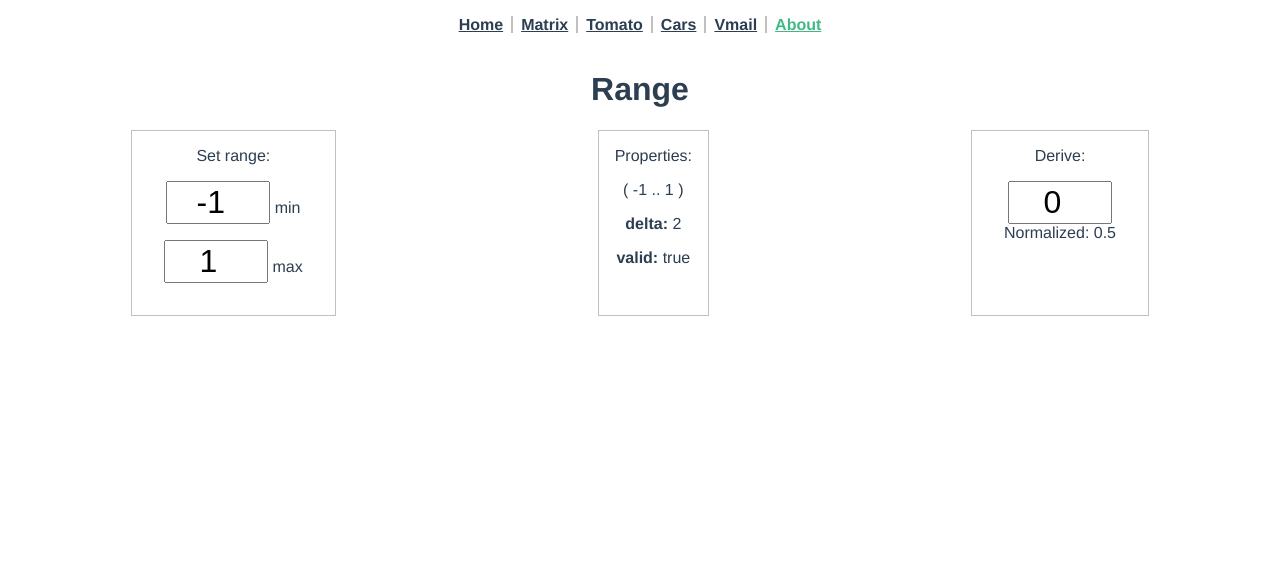
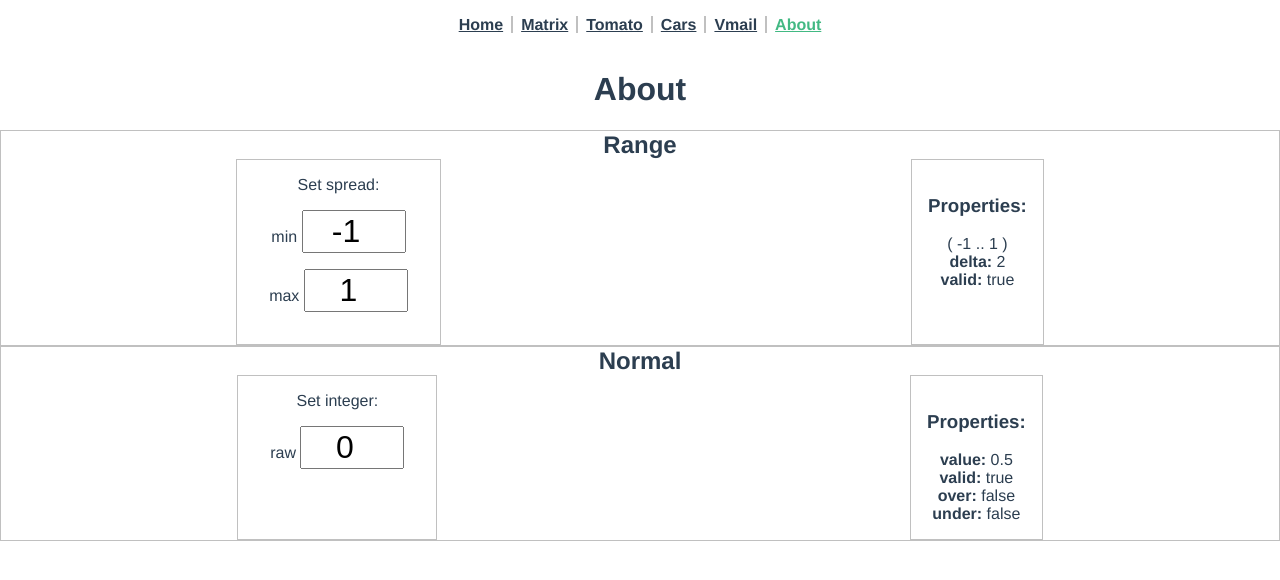
Before and after one commit to dvdrtrgn/muse3, a Vue app: page /about in a window 1280 px wide. Shown: the top 580 px of the page. Built offline with nearby package versions, Linux system fonts and the light colour scheme.

Commit message:
Classify Normal

```diff
--- /dev/null
+++ b/src/libs/normal.js
@@ -0,0 +1,39 @@
+import Range from './range';
+
+export default class Normal {
+  calcNorm(num) {
+    return (num - this.range.min) / this.range.delta;
+  }
+  calc(num) {
+    return this.calcNorm(num || this.raw);
+  }
+
+  get value() {
+    return this.calcNorm(this.raw);
+  }
+
+  constructor(max) {
+    let range;
+
+    if (max instanceof Range) {
+      range = max;
+    } else {
+      range = new Range(0, max);
+    }
+
+    this.raw = range.max;
+    this.range = range;
+  }
+
+  // extra
+
+  get over() {
+    return this.value > 1;
+  }
+  get under() {
+    return this.value < 0;
+  }
+  get valid() {
+    return !(this.over || this.under);
+  }
+}
--- a/src/libs/range.js
+++ b/src/libs/range.js
@@ -20,20 +20,18 @@ export default class Range {
     this._enforceOrder();
   }
 
+  constructor(min = -1, max = 1) {
+    if (min == max) max = min + 1;
+    this.min = min;
+    this.max = max;
+  }
+
+  // extra
+
   get delta() {
     return this._b - this._a;
   }
   get valid() {
     return this._b > this._a;
   }
-
-  constructor(min = -1, max = 1) {
-    if (min == max) max = min + 1;
-    this.min = min;
-    this.max = max;
-  }
-
-  calcNorm(num) {
-    return (num - this._a) / this.delta;
-  }
 }
--- a/src/views/About.vue
+++ b/src/views/About.vue
@@ -1,55 +1,76 @@
 <template>
   <div class="about"></div>
-  <div id="Range">
-    <h1>Range</h1>
+  <h1>About</h1>
+  <div id="Range" class="tidy">
+    <h2>Range</h2>
     <div class="flex line">
       <div>
-        Set range:
+        Set spread:
         <div>
           <label>
-            <input v-model.number="range.min" type="number" />
-            min
+            min <input v-model.number="spread.min" type="number" />
           </label>
           <label>
-            <input v-model.number="range.max" type="number" />
-            max
+            max <input v-model.number="spread.max" type="number" />
           </label>
         </div>
       </div>
       <div>
-        Properties:
-        <p>( {{ range.min }} .. {{ range.max }} )</p>
-        <p><b>delta:</b> {{ range.delta }}</p>
-        <p :class="{ error: !range.valid }"><b>valid:</b> {{ range.valid }}</p>
+        <h3>Properties:</h3>
+        <p>( {{ spread.min }} .. {{ spread.max }} )</p>
+        <p><b>delta:</b> {{ spread.delta }}</p>
+        <p :class="{ error: !spread.valid }">
+          <b>valid:</b> {{ spread.valid }}
+        </p>
+      </div>
+    </div>
+  </div>
+
+  <div id="Normal" class="tidy">
+    <h2>Normal</h2>
+    <div class="flex line">
+      <div>
+        Set integer:
+        <label>
+          raw <input v-model.number="integer.raw" type="number" />
+        </label>
       </div>
       <div>
-        Derive:
-        <label>
-          <input v-model.number="norm" type="number" />
-          <br />Normalized:
-          {{ range.calcNorm(norm).toLocaleString() }}
-        </label>
+        <h3>Properties:</h3>
+        <p><b>value:</b> {{ integer.value.toLocaleString() }}</p>
+        <p :class="{ error: !integer.valid }">
+          <b>valid:</b> {{ integer.valid }}
+        </p>
+        <p><b>over:</b> {{ integer.over }}</p>
+        <p><b>under:</b> {{ integer.under }}</p>
       </div>
     </div>
   </div>
 </template>
 
 <script>
-  import { defineComponent, onUpdated, reactive, ref } from 'vue';
+  import { defineComponent, onUpdated, reactive } from 'vue';
   import Range from '../libs/range';
-  window.Range = Range;
+  import Normal from '../libs/normal';
+
+  Object.assign(window, {
+    Range,
+    Normal,
+  });
 
   export default defineComponent({
     setup() {
-      let range = reactive(new Range());
-      let norm = ref(0);
-      console.log('range', range);
-      onUpdated(() => {
-        // console.log('range', range);
-      });
+      let spread = reactive(new Range());
+      let integer = reactive(new Normal(spread));
+
+      integer.raw = 0;
+      console.log({ integer, spread });
+
+      onUpdated(() => {});
+
       return {
-        range,
-        norm,
+        spread,
+        integer,
       };
     },
   });
@@ -70,7 +91,12 @@
   .error {
     color: red;
   }
-  #Range {
+  .tidy {
+    border: 1px solid silver;
+    h2,
+    p {
+      margin: 0;
+    }
     label {
       display: block;
       margin: 1rem;
```
